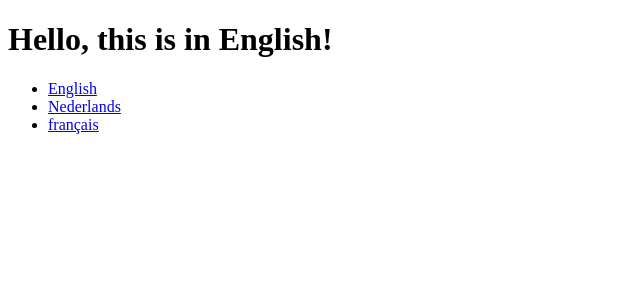
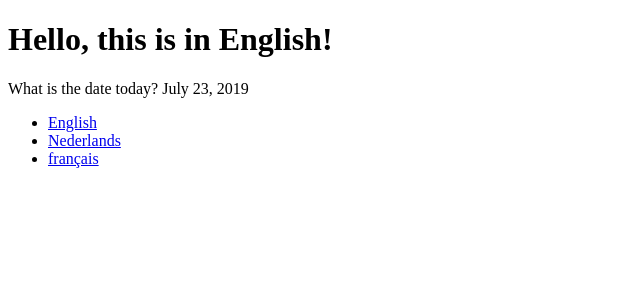
Before and after one commit to miteyema/nuxt-i18n-demo, a Nuxt app: page / in a window 1280 px wide. Shown: the top 300 px of the page, without its empty margins (0-640 px from the left). Built offline with nearby package versions, Linux system fonts and the light colour scheme.

Commit message:
add date localization

```diff
--- a/layouts/default.vue
+++ b/layouts/default.vue
@@ -1,3 +1,12 @@
 <template>
-  <Nuxt />
+  <div id="app">
+    <Nuxt />
+    <ul>
+      <li v-for="locale in $i18n.locales" :key="locale.code">
+        <nuxt-link :to="switchLocalePath(locale.code)">
+          {{ locale.name }}
+        </nuxt-link>
+      </li>
+    </ul>
+  </div>
 </template>
--- a/locales/en.json
+++ b/locales/en.json
@@ -1,3 +1,4 @@
 {
-  "welcome": "Hello, this is in English!"
+  "welcome": "Hello, this is in English!",
+  "date": "What is the date today? {date}"
 }
--- a/locales/fr.json
+++ b/locales/fr.json
@@ -1,3 +1,4 @@
 {
-  "welcome": "Salut, ceci est en français!"
+  "welcome": "Salut, ceci est en français!",
+  "date": "Quelle est la date d'aujourd'hui? {date}"
 }
--- a/locales/nl.json
+++ b/locales/nl.json
@@ -1,3 +1,4 @@
 {
-  "welcome": "Hallo, dit is in het Nederlands!"
+  "welcome": "Hallo, dit is in het Nederlands!",
+  "date": "Wat is de datum vandaag? {date}"
 }
--- a/nuxt.config.js
+++ b/nuxt.config.js
@@ -60,6 +60,17 @@ export default {
         en: require('./locales/en.json'),
         nl: require('./locales/nl.json'),
         fr: require('./locales/fr.json')
+      },
+      dateTimeFormats: {
+        en: {
+          long: { year: 'numeric', month: 'long', day: 'numeric' }
+        },
+        nl: {
+          long: { year: 'numeric', month: 'long', day: 'numeric' }
+        },
+        fr: {
+          long: { year: 'numeric', month: 'long', day: 'numeric' }
+        }
       }
     }
   },
--- a/pages/index.vue
+++ b/pages/index.vue
@@ -1,12 +1,6 @@
 <template>
   <div>
     <h1>{{ $t('welcome') }}</h1>
-    <ul>
-      <li v-for="locale in $i18n.locales" :key="locale.code">
-        <nuxt-link :to="switchLocalePath(locale.code)">
-          {{ locale.name }}
-        </nuxt-link>
-      </li>
-    </ul>
+    <p>{{ $t('date', { date: $d(new Date(), 'long') }) }}</p>
   </div>
 </template>
```
